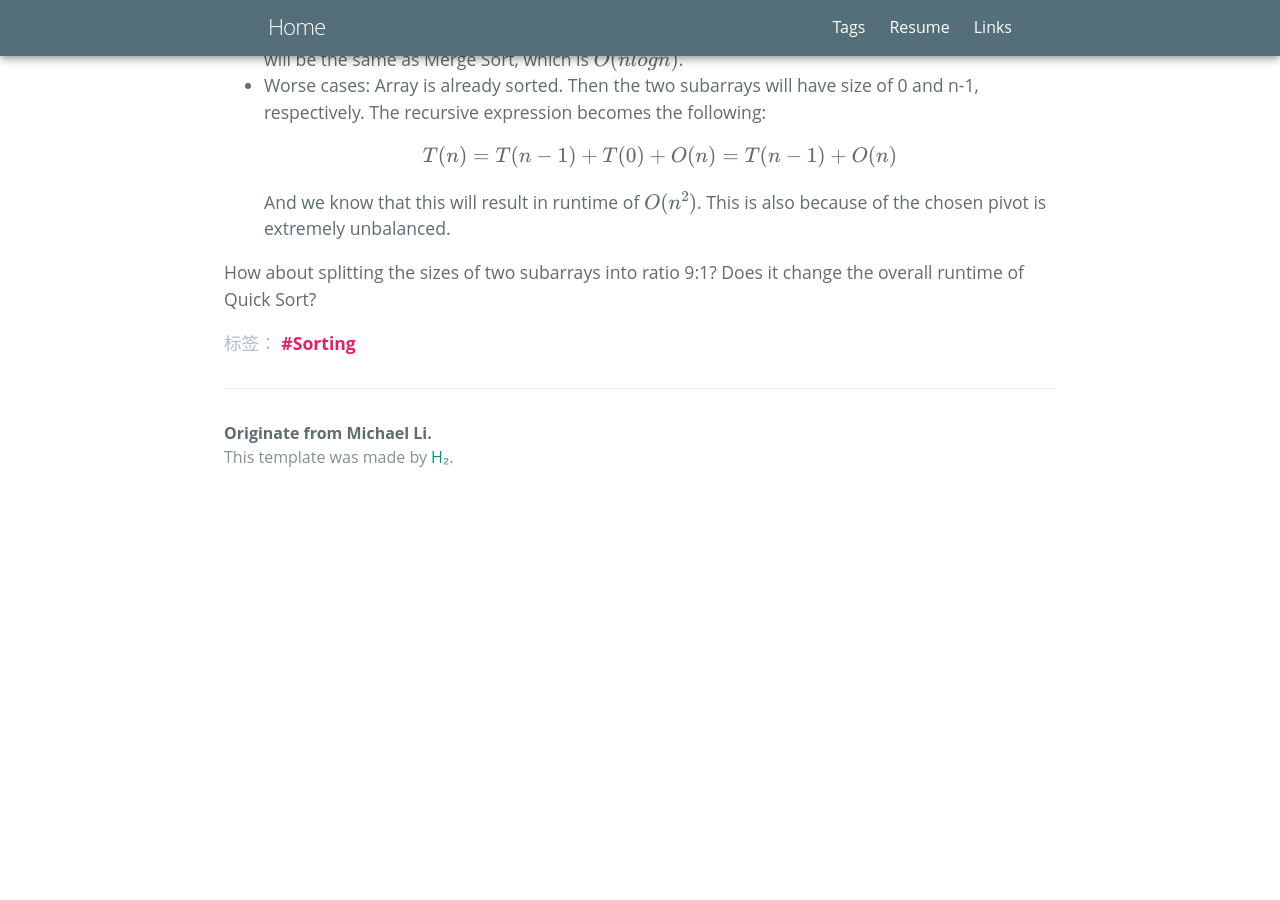
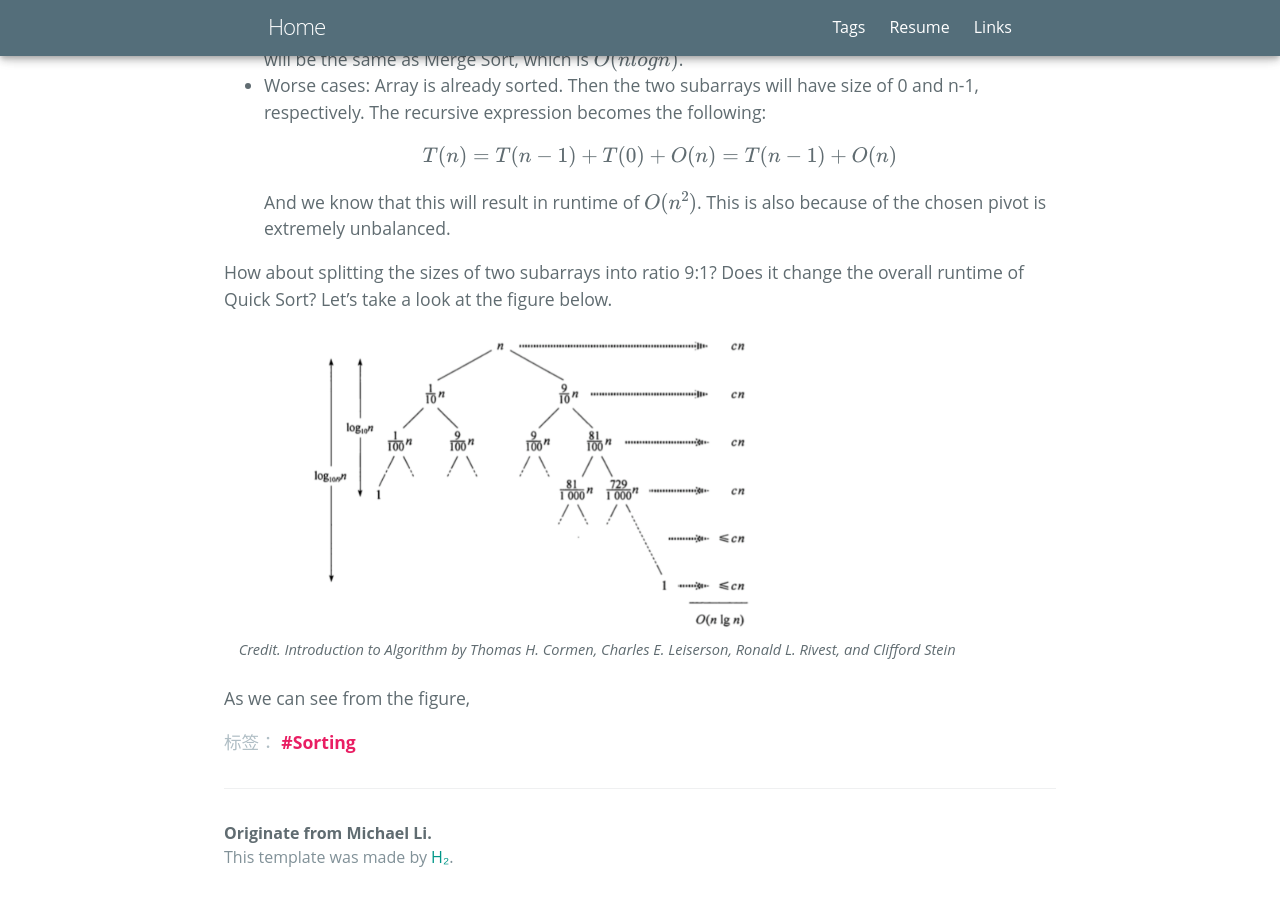
Before and after one commit to zl323/zl323.github.io, a Jekyll site: the page built from _posts/2020-05-14-Quick-Sort.md, in a window 1280 px wide and 900 px high, scrolled down 1426 px. Built offline with Jekyll 4.4.1, drawn with Linux system fonts in a browser that asks for light colours; some web fonts are replaced; formulas are drawn with MathJax 3; before the commit the page ends 1943 px from its top, so only the background shows below that.

Commit message:
add quick sort img

```diff
--- a/_posts/2020-05-14-Quick-Sort.md
+++ b/_posts/2020-05-14-Quick-Sort.md
@@ -52,4 +52,11 @@ T(n) = T(n-1) + T(0) + O(n) = T(n-1) + O(n)
 \\]
 And we know that this will result in runtime of $O(n^2)$. This is also because of the chosen pivot is extremely unbalanced.
 
-How about splitting the sizes of two subarrays into ratio 9:1? Does it change the overall runtime of Quick Sort?
+How about splitting the sizes of two subarrays into ratio 9:1? Does it change the overall runtime of Quick Sort? Let's take a look at the figure below.
+
+<figure>
+    <img src="https://zl323.github.io/assets/postImg/quickSort1.png" alt="useful image" height="70%" width="70%">
+    <figcaption>Credit. Introduction to Algorithm by Thomas H. Cormen, Charles E. Leiserson, Ronald L. Rivest, and Clifford Stein</figcaption>
+</figure>
+
+As we can see from the figure,
```
Also changed, not shown: assets/postImg/quickSort1.png (added).
